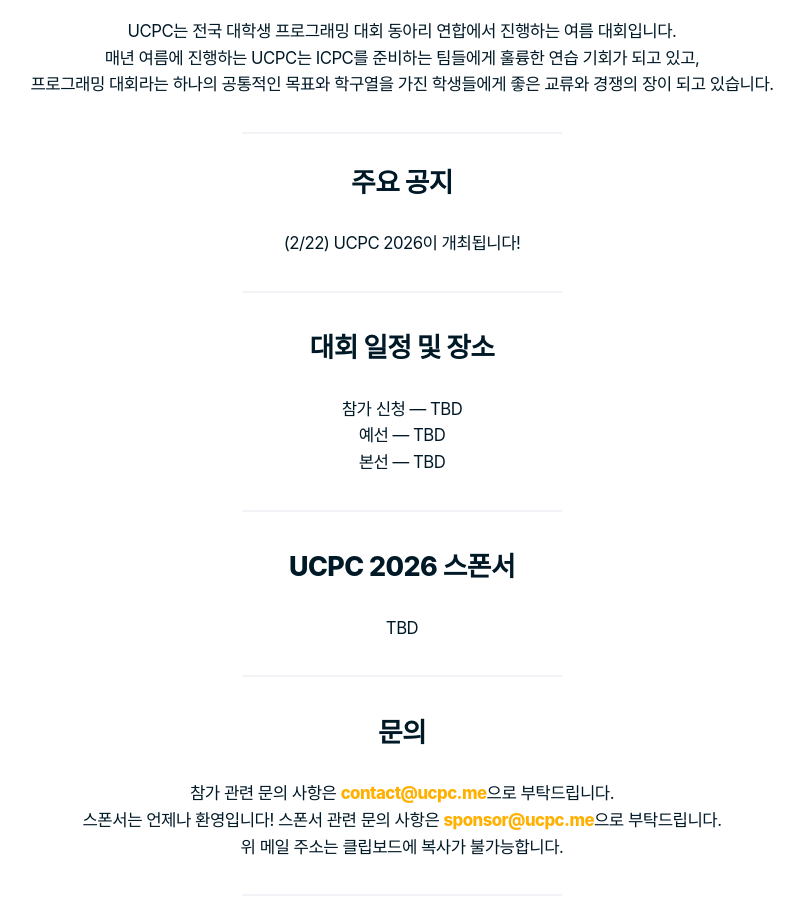
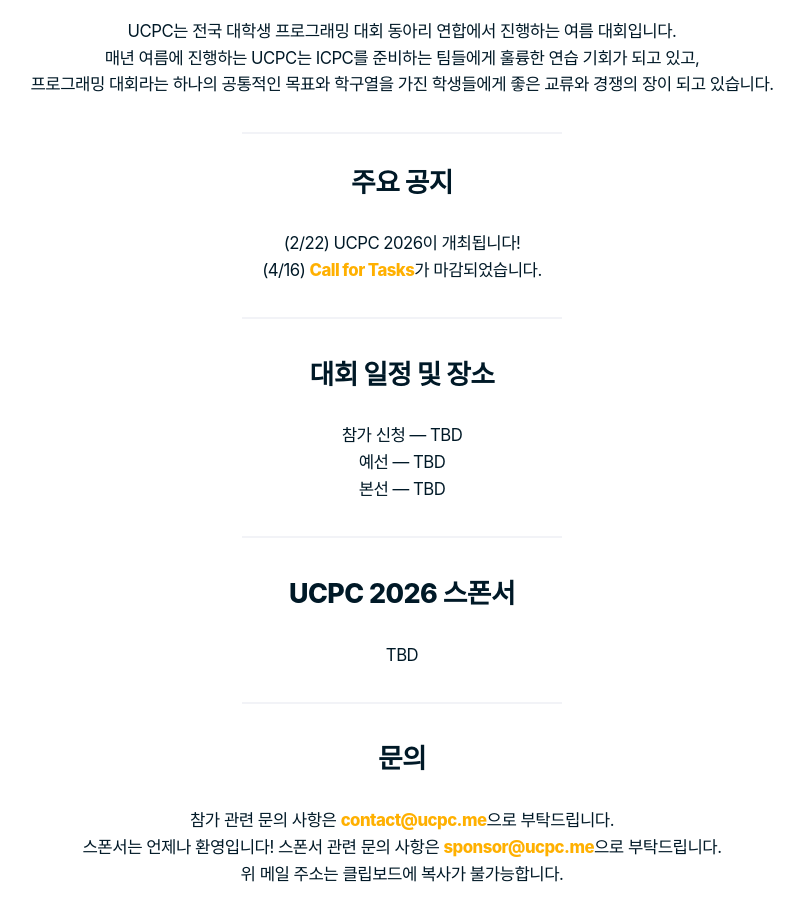
Before and after one commit to ucpcc/2026, a Jekyll site: the page built from index.md, in a window 1280 px wide and 900 px high, scrolled down 1306 px. Shown: the whole window, without its empty margins (238-1041 px from the left). Built offline with Jekyll 4.4.1, drawn with Linux system fonts in a browser that asks for light colours; some web fonts are replaced.

Commit message:
close call for task (ko)

```diff
--- a/index.md
+++ b/index.md
@@ -7,6 +7,8 @@ lang: ko
 ## 주요 공지
 
 - (2/22) UCPC 2026이 개최됩니다!
+- (4/16) [Call for Tasks](https://2026.ucpc.me/tasks/)가 마감되었습니다.
+
 
 ---
 
```
